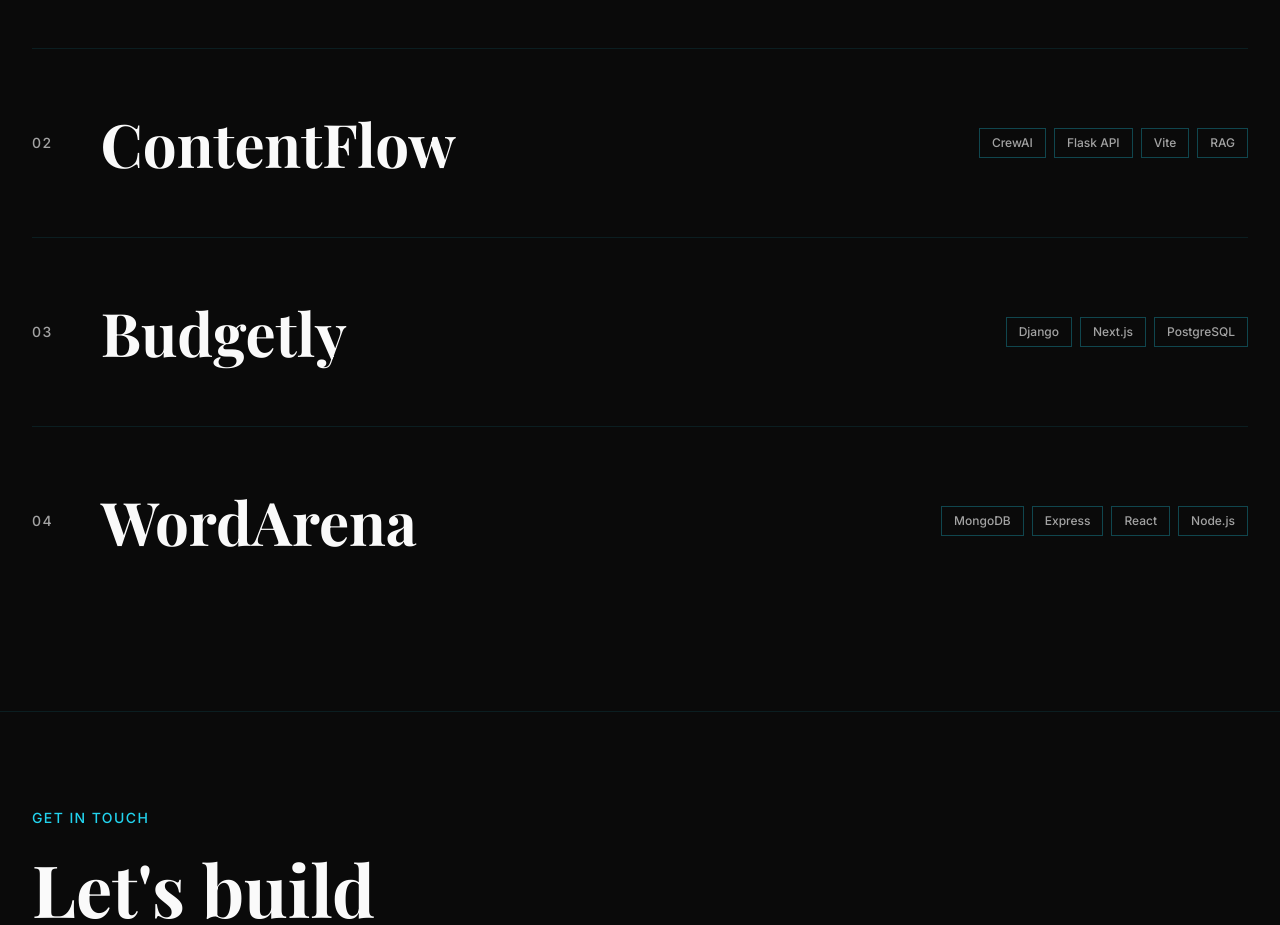
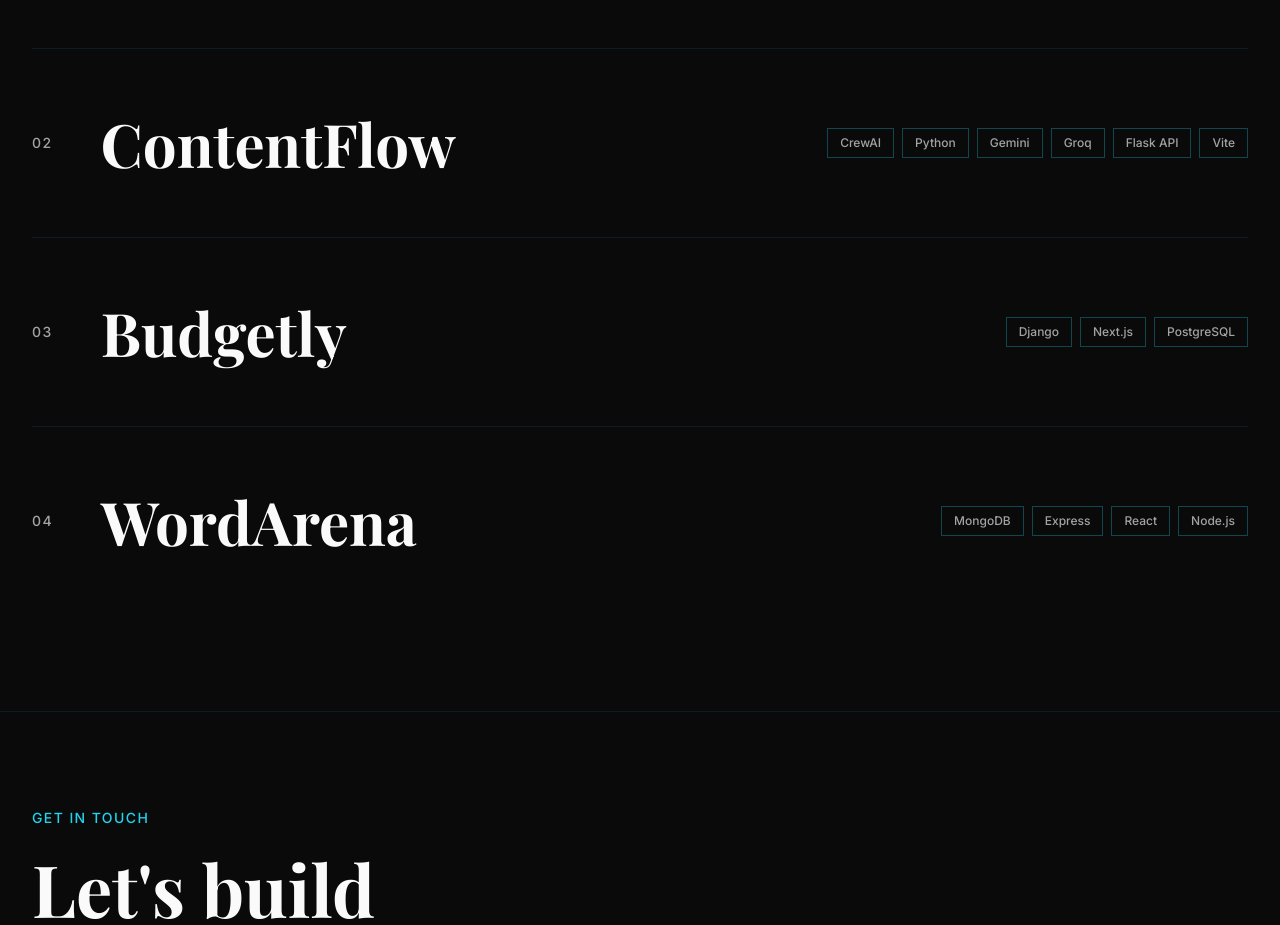
Before and after one commit to k-madani/portfolio, a Next.js app: page / in a window 1280 px wide. Shown: the part 2900-3825 px from the top of the page. Built offline with nearby package versions, Linux system fonts and the light colour scheme; a web font is replaced by a local one.

Commit message:
updated project 2

```diff
--- a/app/components/ProjectsSection.tsx
+++ b/app/components/ProjectsSection.tsx
@@ -28,13 +28,14 @@ const projects: Project[] = [
       github: 'https://github.com/k-madani/realtime-auction',
     },
   },
+
   {
     title: 'ContentFlow',
-    tags: ['CrewAI', 'Flask API', 'Vite', 'RAG'],
+    tags: ['CrewAI', 'Python', 'Gemini', 'Groq', 'Flask API', 'Vite'],
     gif: 'https://images.unsplash.com/photo-1551288049-bebda4e38f71?w=800&auto=format&fit=crop&q=60',
     index: '02',
-    problem: 'Content creation required hours of manual work across research, writing, editing, and SEO optimization.',
-    solution: 'Developed multi-agent AI system using CrewAI that reduced content generation time from 4 hours to 5 minutes with 97% quality acceptance rate at zero operational cost.',
+    problem: 'Content creation across research, drafting, editing and SEO is fragmented across tools, leading to slow turnaround and inconsistent quality at scale.',
+    solution: 'Engineered a 5-agent CrewAI pipeline with custom SEO and tone analysis modules, dual-LLM failover and health-checked orchestration to deliver publication-ready articles in 3–5 minutes with high reliability.',
     links: {
       github: 'https://github.com/k-madani/content-creation',
     },
```
